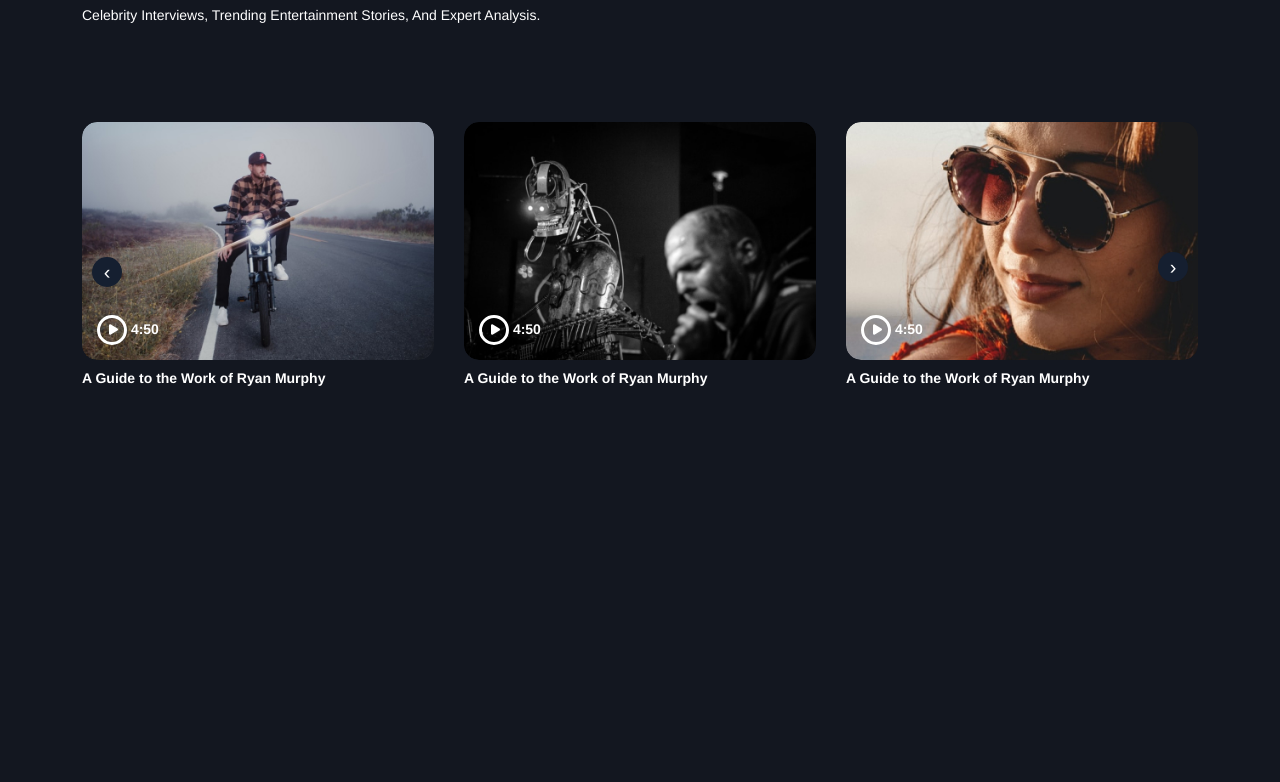
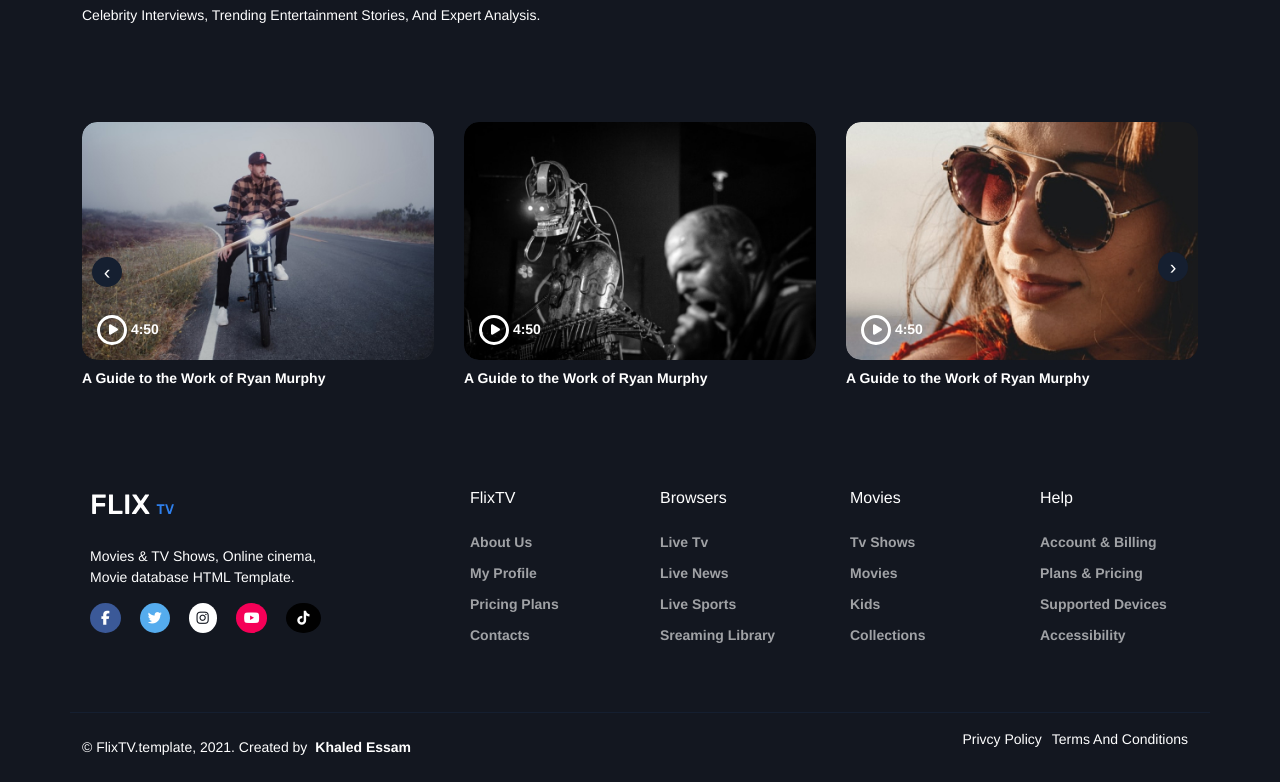
Before and after one commit to Khaledessamabdulhadi/FlixTv, a plain HTML site: page index.html in a window 1280 px wide. Shown: the part 2838-3620 px from the top of the page. Before the commit the page ends 3246 px from the top, so only its background shows below. Drawn offline with nearby package versions, Linux system fonts and the light colour scheme.

Commit message:
Finish First Page in Project Home

```diff
--- a/css/Flix.css
+++ b/css/Flix.css
@@ -835,3 +835,91 @@ body {
 }
 
 /* ENd tv-originals Section */
+.footer {
+  padding: 50px 0 0;
+  .container {
+    border-bottom: 1px solid #151f30;
+    padding: 30px 0 50px;
+    .box {
+      margin-bottom: 30px;
+      @media (min-width: 767px) {
+        margin-bottom: 0;
+      }
+      .info {
+        padding: 0 20px;
+        img {
+          margin-bottom: 25px;
+        }
+        p {
+          font-size: 14px;
+          width: 250px;
+          margin-bottom: 15px;
+        }
+        .icons {
+          i {
+            margin-right: 15px;
+            font-size: 14px;
+            padding: 8px;
+            border-radius: 50%;
+            cursor: pointer;
+            &:last-child {
+              margin-right: 0;
+            }
+            &.fa-facebook-f {
+              background-color: rgb(59, 89, 152);
+              padding: 8px 11px;
+            }
+            &.fa-twitter {
+              background-color: rgb(85, 172, 238);
+            }
+            &.fa-instagram {
+              background-color: white;
+              color: #131720;
+            }
+            &.fa-youtube {
+              background-color: #f50057;
+            }
+            &.fa-tiktok {
+              background-color: rgb(1, 1, 1);
+              padding: 8px 11px;
+            }
+          }
+        }
+        h3 {
+          font-size: 16px;
+          margin-bottom: 25px;
+          text-transform: capitalize;
+          font-weight: 500;
+        }
+        ul {
+          li {
+            margin-bottom: 10px;
+            a {
+              font-size: 14px;
+              text-transform: capitalize;
+              font-weight: 600;
+              color: rgb(255, 255, 255, 60%);
+              transition: 0.3s;
+              &:hover {
+                color: #2f80ed;
+              }
+            }
+          }
+        }
+      }
+    }
+  }
+}
+.copyright {
+  a {
+    font-size: 14px;
+    text-transform: capitalize;
+    font-weight: 500;
+    color: #ffffff;
+    transition: 0.3s;
+    margin-right: 10px;
+    &:hover {
+      color: #2f80ed;
+    }
+  }
+}
--- a/index.html
+++ b/index.html
@@ -119,6 +119,13 @@
                     <li><a href="#" class="live">live</a></li>
                     <li>
                       <a
+                        href="./component/AdminPage/Dashboard/Dashboard.html"
+                        class="live"
+                        >Dashboard</a
+                      >
+                    </li>
+                    <li>
+                      <a
                         href="#"
                         id="dropdownMenuButton1"
                         data-bs-toggle="dropdown"
@@ -1641,6 +1648,93 @@
       </div>
     </div>
     <!-- ENd Tv-Original Section -->
+    <!-- Start Footer Section  -->
+    <div class="footer">
+      <div
+        class="container d-flex justify-content-between flex-column flex-lg-row"
+      >
+        <div class="box order-2 order-lg-1 col-12 col-lg-4">
+          <div class="info">
+            <img src="image/logo.svg" alt="logo" />
+            <p>
+              Movies & TV Shows, Online cinema, Movie database HTML Template.
+            </p>
+            <div class="icons">
+              <i class="fab fa-facebook-f"></i>
+              <i class="fab fa-twitter"></i>
+              <i class="fab fa-instagram"></i>
+              <i class="fab fa-youtube"></i>
+              <i class="fab fa-tiktok"></i>
+            </div>
+          </div>
+        </div>
+        <div
+          class="items d-flex justify-content-between flex-wrap order-1 order-lg-2 col-12 col-lg-8 mb-5 mb-lg-0"
+        >
+          <div class="box col-6 col-md-3">
+            <div class="info">
+              <h3>FlixTV</h3>
+              <ul>
+                <li><a href="#">about us</a></li>
+                <li><a href="#">my profile</a></li>
+                <li><a href="#">pricing plans</a></li>
+                <li><a href="#">contacts</a></li>
+              </ul>
+            </div>
+          </div>
+          <div class="box col-6 col-md-3">
+            <div class="info">
+              <h3>browsers</h3>
+              <ul>
+                <li><a href="#">live tv</a></li>
+                <li><a href="#">live news</a></li>
+                <li><a href="#">live sports</a></li>
+                <li><a href="#">sreaming library</a></li>
+              </ul>
+            </div>
+          </div>
+          <div class="box col-6 col-md-3">
+            <div class="info">
+              <h3>movies</h3>
+              <ul>
+                <li><a href="#">tv shows</a></li>
+                <li><a href="#">movies</a></li>
+                <li><a href="#">kids</a></li>
+                <li><a href="#">collections</a></li>
+              </ul>
+            </div>
+          </div>
+          <div class="box col-6 col-md-3">
+            <div class="info">
+              <h3>help</h3>
+              <ul>
+                <li><a href="#">Account & Billing</a></li>
+                <li><a href="#">Plans & Pricing</a></li>
+                <li><a href="#">Supported devices</a></li>
+                <li><a href="#">Accessibility</a></li>
+              </ul>
+            </div>
+          </div>
+        </div>
+      </div>
+    </div>
+    <!-- End Footer Section  -->
+    <!-- Start CopyRight Section -->
+    <div class="copyright">
+      <div
+        class="container d-flex justify-content-between align-items-center pt-3 pb-3 flex-column flex-sm-row"
+      >
+        <span class="d-flex align-items-center"
+          >© FlixTV.template, 2021. Created by
+          <p class="ms-2 fw-bold">Khaled Essam</p></span
+        >
+        <ul class="d-flex ms-auto flex-column flex-sm-row">
+          <li><a href="#">privcy policy</a></li>
+          <li><a href="#">terms and conditions</a></li>
+        </ul>
+      </div>
+    </div>
+    <!-- End CopyRight Section -->
     <!-- Cdn File Bootstraaap JS -->
     <script
       src="https://cdn.jsdelivr.net/npm/@popperjs/core@2.9.2/dist/umd/popper.min.js"
```
